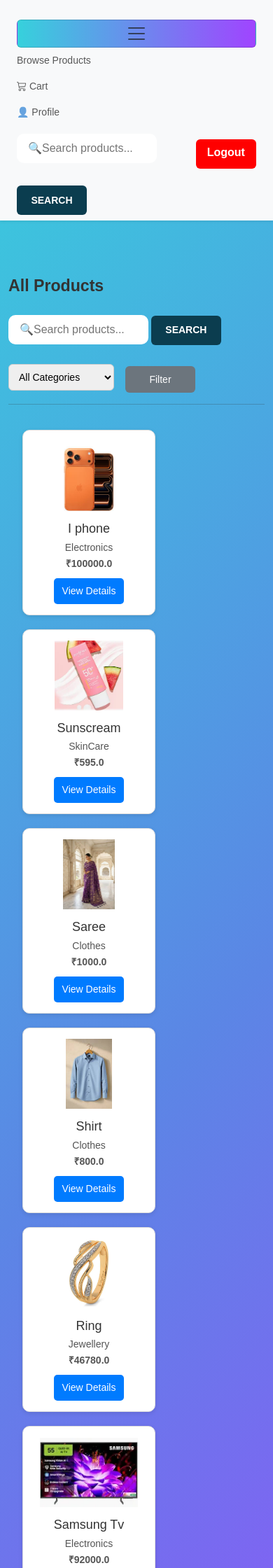
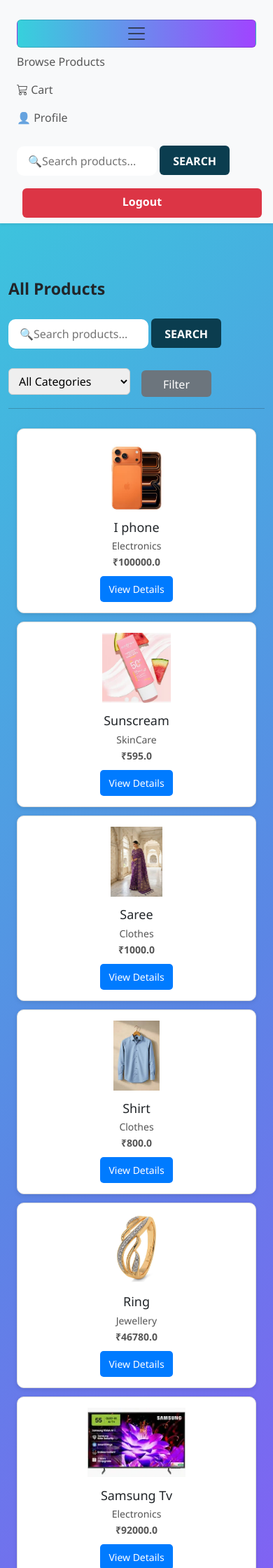
Before and after one commit to Archanapuli/smartcart, a Flask app: page /user/products in a window 390 px wide, after a click that opens the changed part. Shown: the top 2240 px of the page at 70% size. Run offline with Flask 3, Linux system fonts and the light colour scheme; a user stored in the database is signed in; data comes from the database, SQL or seed files in the repository; both versions use the stored data as it was after the commit.

Commit message:
added responsiveness

```diff
--- a/static/style.css
+++ b/static/style.css
@@ -124,7 +124,7 @@
     }
 
     .product-card {
-        width: 190px;
+        width: 100%;
         border: 1px solid #ddd;
         padding: 15px;
         border-radius: 10px;
@@ -289,14 +289,27 @@
 }
 
 .btn-logout {
-    width: 100px;
     height: 42px;
     font-weight: 600;
-    background-color: #FF0000;
+    background-color: #dc3545;   /* bootstrap danger red */
     color: white;
-    position: relative;
-    margin-top: 5px;
-    top: 15px;
+    border-radius: 6px;
+    margin-top: 6px;
+                  /* reset */
+}
+
+/* MOBILE */
+@media (max-width: 768px) {
+  .btn-logout {
+    width: 100%;
+  }
+}
+
+/* DESKTOP */
+@media (min-width: 769px) {
+  .btn-logout {
+    width: 100px;
+  }
 }
 .btn-logout:hover{
     background:  #fc1e12;
@@ -484,11 +497,7 @@
 }
 
 /* Invoice*/
-body {
-    font-family: Arial, sans-serif;
-    font-size: 14px;
-    color: #333;
-}
+
 
 .invoice-box {
     width: 100%;
@@ -543,3 +552,100 @@
     margin-top: 15px;
     font-weight: bold;
 }
+
+@media (max-width: 768px) {
+  nav {
+    flex-direction: column;
+  }
+
+  .cards {
+    flex-direction: column;
+  }
+
+  h1 {
+    font-size: 22px;
+  }
+
+  p {
+    font-size: 14px;
+  }
+
+  .btn {
+    width: 100%;
+  }
+}
+
+@media (min-width: 769px) and (max-width: 1200px) {
+  h1 {
+    font-size: 28px;
+  }
+}
+
+@media (max-width: 768px) {
+  .nav-links {
+    flex-direction: column;
+    width: 100%;
+  }
+}
+
+@media (max-width: 768px) {
+  .product-container {
+    grid-template-columns: repeat(2, 1fr);
+    padding: 12px;
+    gap: 12px;
+  }
+}
+
+@media (max-width: 480px) {
+  .product-container {
+    grid-template-columns: 1fr;
+  }
+}
+
+@media (max-width: 768px) {
+  .main-card {
+    flex-direction: column;
+    max-width: 100%;
+  }
+
+  .right-section {
+    padding: 20px;
+  }
+}
+
+.orders-card,
+.success-card,
+.otp-card {
+  width: 100%;
+  max-width: 800px;
+}
+
+@media (max-width: 768px) {
+  .orders-card,
+  .success-card,
+  .otp-card {
+    padding: 20px;
+    max-height: none;
+  }
+}
+
+@media (max-width: 768px) {
+  .footer-container {
+    padding: 25px 20px;
+    text-align: center;
+  }
+
+  .footer-section p {
+    margin: auto;
+  }
+}
+
+
+
+* {
+  box-sizing: border-box;
+}
+
+html, body {
+  overflow-x: hidden;
+}
--- a/templates/admin/base.html
+++ b/templates/admin/base.html
@@ -3,7 +3,7 @@
 <head>
     <meta charset="UTF-8">
     <title>{% block title %}Admin{% endblock %}</title>
-
+    <meta name="viewport" content="width=device-width, initial-scale=1.0">
     <link href="https://cdn.jsdelivr.net/npm/bootstrap@5.3.2/dist/css/bootstrap.min.css" rel="stylesheet">
     <link rel="stylesheet" href="{{ url_for('static', filename='style_admin.css') }}">
 </head>
--- a/templates/admin/dashboard.html
+++ b/templates/admin/dashboard.html
@@ -8,7 +8,7 @@
 
 <h2 class="mb-4">Welcome, {{ session.get('admin_name') }}</h2>
 
-<div class="mb-3">
+<div class="mt-4 d-flex gap-3">
     <a href="/admin/add-item" class="btn btn-secondary">
         Add Product
     </a>
--- a/templates/admin/item_list.html
+++ b/templates/admin/item_list.html
@@ -78,6 +78,7 @@
                 <td>₹{{ product.price }}</td>
 
                 <td>
+                    <div class="mt-4 d-flex justify-content-center gap-3">
                     <a href="/admin/view-item/{{ product.product_id }}" class="btn btn-sm btn-info">View</a>
                     <a href="/admin/update-item/{{ product.product_id }}" class="btn btn-sm btn-warning">Edit</a>
                     <form action="{{ url_for('delete_item', item_id=product.product_id) }}"
@@ -88,6 +89,7 @@
     <button type="submit" class="btn btn-sm btn-delete">
         Delete
     </button>
+</div>
 </form>
 
 
--- a/templates/admin/order_list.html
+++ b/templates/admin/order_list.html
@@ -9,7 +9,7 @@
 <div class="orders-admin-card">
 
     <h2 class="mb-3">📦 All Customer Orders</h2>
-
+    <div class="table-responsive">
     <table class="orders-table">
         <tr>
             <th>Order ID</th>
@@ -38,7 +38,7 @@
         </tr>
         {% endfor %}
     </table>
-
+</div>
 </div>
 
 {% endblock %}
--- a/templates/user/base.html
+++ b/templates/user/base.html
@@ -3,7 +3,7 @@
 <head>
     <meta charset="UTF-8">
     <title>{% block title %}SmartCart{% endblock %}</title>
-
+    <meta name="viewport" content="width=device-width, initial-scale=1.0">
     <!-- Bootstrap -->
     <link href="https://cdn.jsdelivr.net/npm/bootstrap@5.3.2/dist/css/bootstrap.min.css" rel="stylesheet">
 
@@ -56,11 +56,9 @@
 </li>
       </ul>
 
-  <div class="d-flex justify-content-between ">
+  <div class="d-flex align-items-center gap-3">
 
-    <div class="d-flex  gap-2">
-
-      <form method="GET" action="/user/products" class="search-form-row">
+      <form method="GET" action="/user/products" class="search-form">
         <input type="text"
                name="search"
                placeholder="🔍Search products..."
@@ -71,10 +69,10 @@
             SEARCH
         </button>
   </form>
-
+  </div>
 
       <a href="{{ url_for('user_logout') }}"
-         class="btn btn-logout ">
+         class="btn btn-logout ms-2">
         Logout
       </a>
 </div>
--- a/templates/user/product_details.html
+++ b/templates/user/product_details.html
@@ -42,7 +42,7 @@
 
 <a href="/user/products" style="padding: 12px;
         margin-top: 10px;color: white;
-        font-weight: bold;"class="btn btn-info">
+        font-weight: bold;"class="btn btn-info ms-2">
     Back to Products
 </a>
 
```
Also changed, not shown: static/style_admin.css (+40 -5 lines), templates/user/cart.html (+4 -4 lines), smartcart.db.
